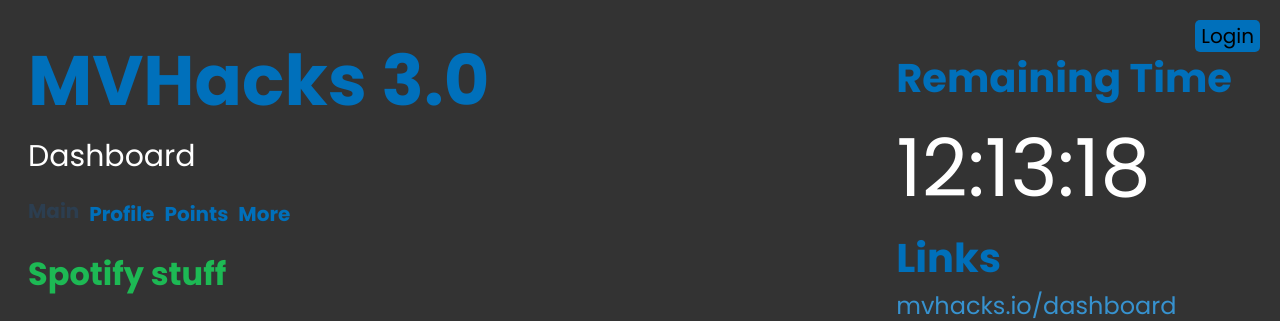
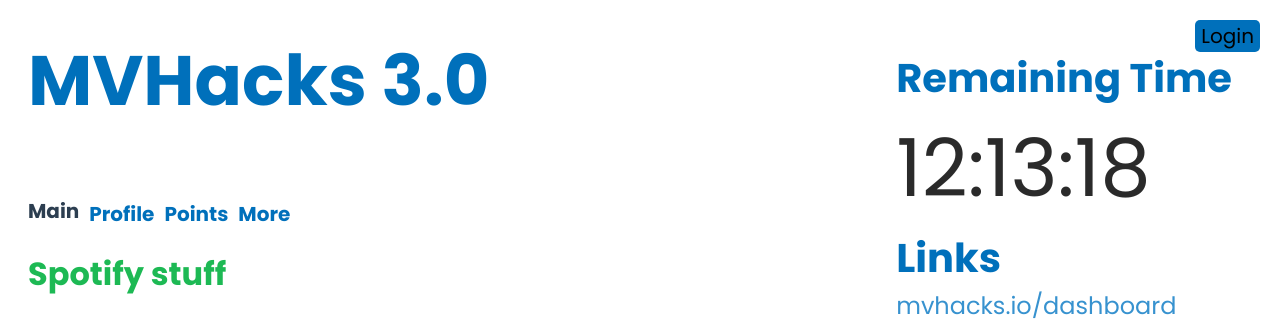
Before and after one commit to mvhacks/dashboard, a Vue app: page / in a window 1280 px wide. Shown: the top 321 px of the page. Built offline with nearby package versions, Linux system fonts and the light colour scheme.

Commit message:
Changed color

```diff
--- a/public/index.html
+++ b/public/index.html
@@ -8,7 +8,7 @@
     <link href="https://fonts.googleapis.com/css?family=Poppins:400,700" rel="stylesheet">
     <title>Dashboard</title>
   </head>
-  <body style="background: #333333;">
+  <body style="background: #ffffff;">
     <noscript>
       <strong>We're sorry but dashboard doesn't work properly without JavaScript enabled. Please enable it to continue.</strong>
     </noscript>
--- a/src/components/Login.vue
+++ b/src/components/Login.vue
@@ -111,7 +111,7 @@ export default {
       position: absolute;
       right: 0px;
       top: 0px;
-      background-color: rgb(78, 78, 78);
+      background-color: rgb(220, 220, 220);
       width: 160px;
       padding: 10px;
       border-radius: 5px;
--- a/src/components/Side.vue
+++ b/src/components/Side.vue
@@ -52,9 +52,10 @@ export default {
     }
 
     #timeLeft {
-        color: white;
+        color: rgb(20, 20, 20);
         display: inline;
         font-size: 20px;
+        opacity: 0.9;
     }
 
     #song-container {
```
